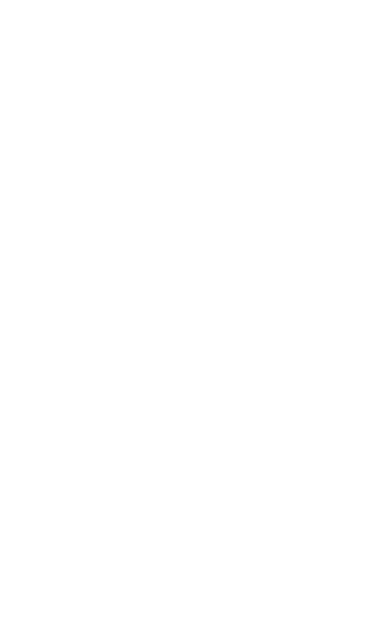
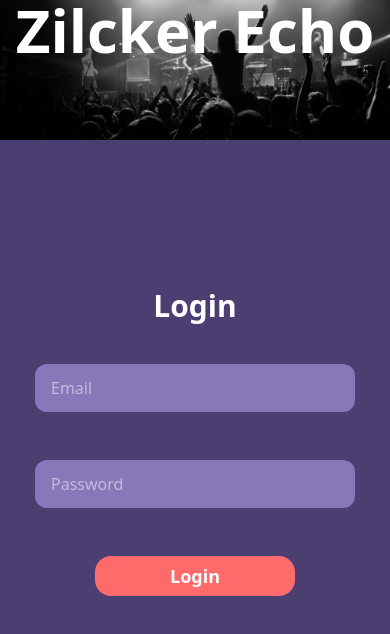
Before and after one commit to fdvalderrama/zilcker-echo-front, a React (Vite) app: page /login in a window 390 px wide. Before the commit this address had no page. Shown: the top 634 px of the page. Built offline with nearby package versions, Linux system fonts and the light colour scheme.

Commit message:
Se creo login falta que sea responsivo

```diff
--- a/src/App.tsx
+++ b/src/App.tsx
@@ -1,6 +1,7 @@
 import HomeView from "./views/HomeView";
 import { BrowserRouter as Router, Routes, Route } from "react-router-dom";
 import CreateAccountView from "./views/CreateAccountView";
+import LoginView from "./views/LoginView";
 
 function App() {
   return (
@@ -8,6 +9,7 @@
       <Routes>
         <Route path="/" element={<HomeView />} />
         <Route path="/createAccount" element={<CreateAccountView />} />
+        <Route path="/login" element={<LoginView />} />
       </Routes>
     </Router>
   );
--- a/src/views/CreateAccountView.tsx
+++ b/src/views/CreateAccountView.tsx
@@ -1,4 +1,4 @@
-import InputLila from "../components/registerComponents/InputCreateAccount";
+import InputLila from "../components/registerComponents/InputLila";
 import { useState } from "react";
 
 const CreateAccountView = () => {
--- /dev/null
+++ b/src/views/LoginView.tsx
@@ -0,0 +1,45 @@
+import concertLogin from "../assets/concert-login.avif";
+import InputLila from "../components/registerComponents/InputLila";
+import { useState } from "react";
+
+const LoginView = () => {
+  const [email, setEmail] = useState("");
+  const [password, setPassword] = useState("");
+
+  return (
+    <div className="w-full md:h-screen text-white">
+      <div className="relative flex flex-col md:flex-row ">
+        <div className="relative md:h-screen md:w-8/12 flex items-center justify-center">
+          <img
+            src={concertLogin}
+            alt="concert login"
+            className="absolute md:h-screen object-cover"
+          />
+
+          <h1 className="relative text-6xl font-bold">Zilcker Echo</h1>
+        </div>
+
+        <div className="h-screen md:w-1/2 bg-[#4B3F72] flex flex-col items-center justify-center">
+          <h1 className=" font-semibold text-3xl mb-10 md:mt-30">Login</h1>
+          <InputLila
+            placeholder="Email"
+            value={email}
+            onChange={(e) => setEmail(e.target.value)}
+          />
+
+          <InputLila
+            placeholder="Password"
+            value={password}
+            onChange={(e) => setPassword(e.target.value)}
+          />
+
+          <button className="bg-[#FF6B6B] mx-auto rounded-2xl w-50 h-10 text-lg font-semibold mb-20">
+            Login
+          </button>
+        </div>
+      </div>
+    </div>
+  );
+};
+
+export default LoginView;
```
Also changed, not shown: src/assets/concert-login.avif (added), src/components/registerComponents/InputLila.tsx (renamed from src/components/registerComponents/InputCreateAccount.tsx).
